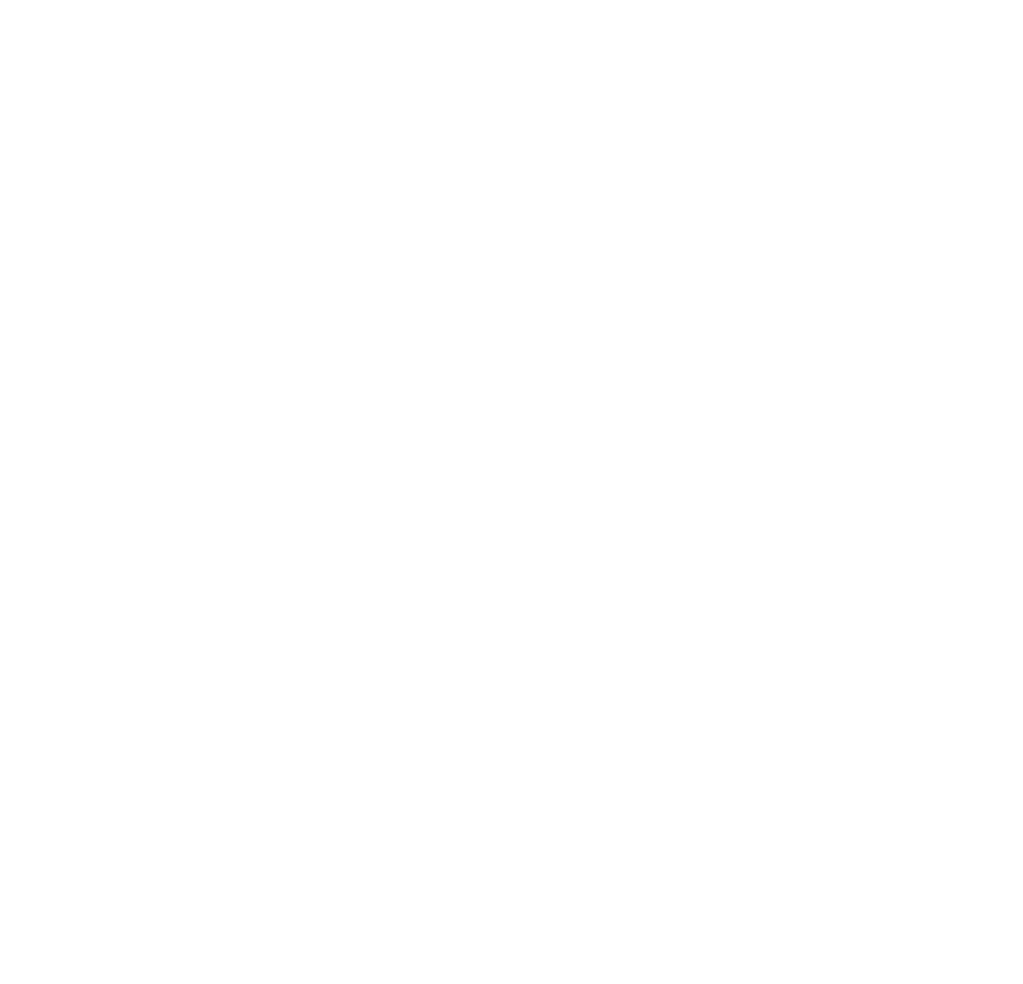
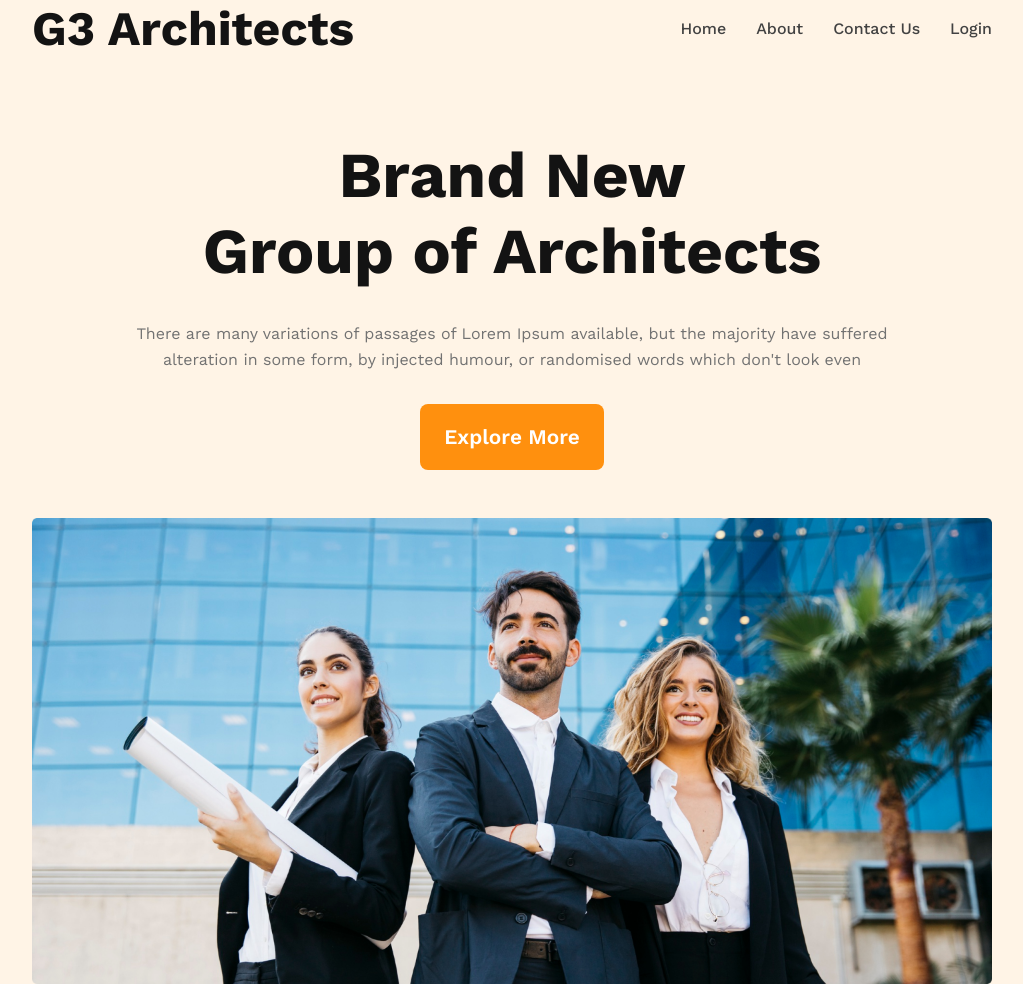
Before and after one commit to mustafa-official/architect-site, a plain HTML site: page index.html in a window 1280 px wide. Shown: the whole page, without its empty margins (128-1151 px from the left). Before the commit the page ends 800 px from the top, so only its background shows below. Drawn offline with nearby package versions, Linux system fonts and the light colour scheme.

Commit message:
header and banner complete

```diff
--- a/index.html
+++ b/index.html
@@ -1,12 +1,36 @@
 <!DOCTYPE html>
 <html lang="en">
+
 <head>
     <meta charset="UTF-8">
     <meta name="viewport" content="width=device-width, initial-scale=1.0">
     <title>Architect Site</title>
     <link rel="stylesheet" href="./styles/style.css">
 </head>
+
 <body>
+    <header>
+        <div class="container">
+            <nav>
+                <h3>G3 Architects</h3>
+                <ul>
+                    <li><a href="">Home</a></li>
+                    <li><a href="">About</a></li>
+                    <li><a href="">Contact Us</a></li>
+                    <li><a href="">Login</a></li>
+                </ul>
+            </nav>
+            <!-- banner-section -->
+            <div class="banner">
+                <div class="banner-content">
+                    <h2 class="banner-heading">Brand New<span>Group of Architects</span></h2>
+                    <p class="banner-description">There are many variations of passages of Lorem Ipsum available, but the majority have suffered alteration in some form, by injected humour, or randomised words which don't look even</p>
+                    <button class="btn-primary">Explore More</button>
+                </div>
+                <img class="banner-img" src="./images/banner.png" alt="">
+            </div>
+        </div>
+    </header>
+</body>
 
-</body>
 </html>
--- a/styles/style.css
+++ b/styles/style.css
@@ -0,0 +1,98 @@
+/* font-family add  */
+@import url('https://fonts.googleapis.com/css2?family=Work+Sans:wght@400;500;600;700;800&display=swap');
+
+* {
+    margin: 0;
+    padding: 0;
+    font-family: 'Work Sans', sans-serif;
+    ;
+}
+
+/* shared styles  */
+
+.container {
+    width: 1440px;
+    max-width: 75%;
+    margin: 0 auto;
+}
+
+.btn-primary {
+    color: #FFF;
+    font-size: 1.3rem;
+    font-weight: 600;
+    border-radius: 8px;
+    background: #FF900E;
+    border: none;
+    padding: 1.3rem 1.5rem;
+}
+
+/* header section  */
+
+header {
+    background: rgba(255, 144, 14, 0.10);
+}
+
+header h3 {
+    color: #131313;
+    font-size: 3rem;
+    font-weight: 700;
+}
+
+header ul li a {
+    color: #424242;
+    font-size: 1rem;
+    font-weight: 500;
+    text-decoration: none;
+}
+
+header ul li {
+    list-style: none;
+    margin-right: 30px;
+}
+
+header ul li:last-child {
+    margin-right: 0;
+}
+
+header nav {
+    display: flex;
+    align-items: center;
+    justify-content: space-between;
+}
+
+header ul {
+    display: flex;
+}
+
+/* banner-section  */
+
+.banner-heading {
+    color: #131313;
+    font-size: 4rem;
+    font-weight: 700;
+}
+
+.banner-description {
+    color: #727272;
+    font-size: 1rem;
+    font-weight: 400;
+    line-height: 1.6rem;
+    margin-top: 2rem;
+    margin-bottom: 2rem;
+}
+
+.banner-content {
+    max-width: 800px;
+    margin: 0 auto;
+    text-align: center;
+    margin-top: 80px;
+}
+
+.banner-heading span {
+    display: block;
+}
+.banner-img{
+    width: 100%;
+    display: block;
+    margin-top: 3rem;
+}
```
